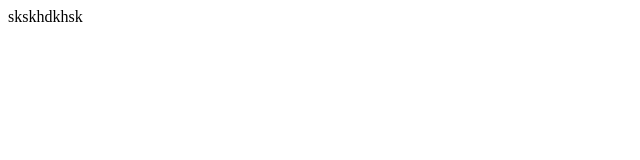
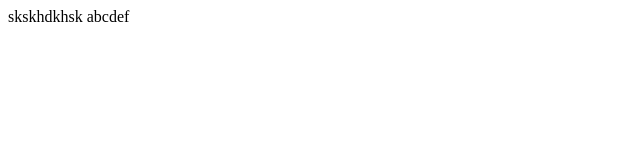
Before and after one commit to MudusarithaGangamina/demo-repo, a plain HTML site: page index.html in a window 1280 px wide. Shown: the full height of the page, 0-640 px from the left. Drawn offline with Linux system fonts and the light colour scheme.

Commit message:
Update index.html
Add one line

```diff
--- a/index.html
+++ b/index.html
@@ -1,3 +1,4 @@
 <html><body>
 skskhdkhsk
+abcdef
 </body></html>
```
